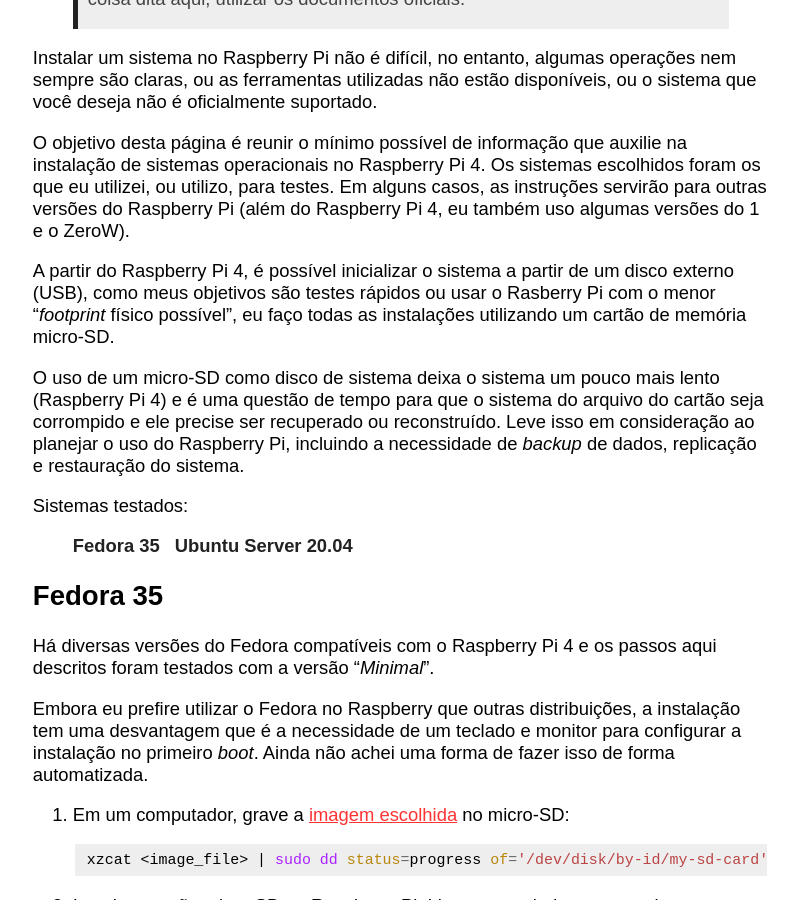
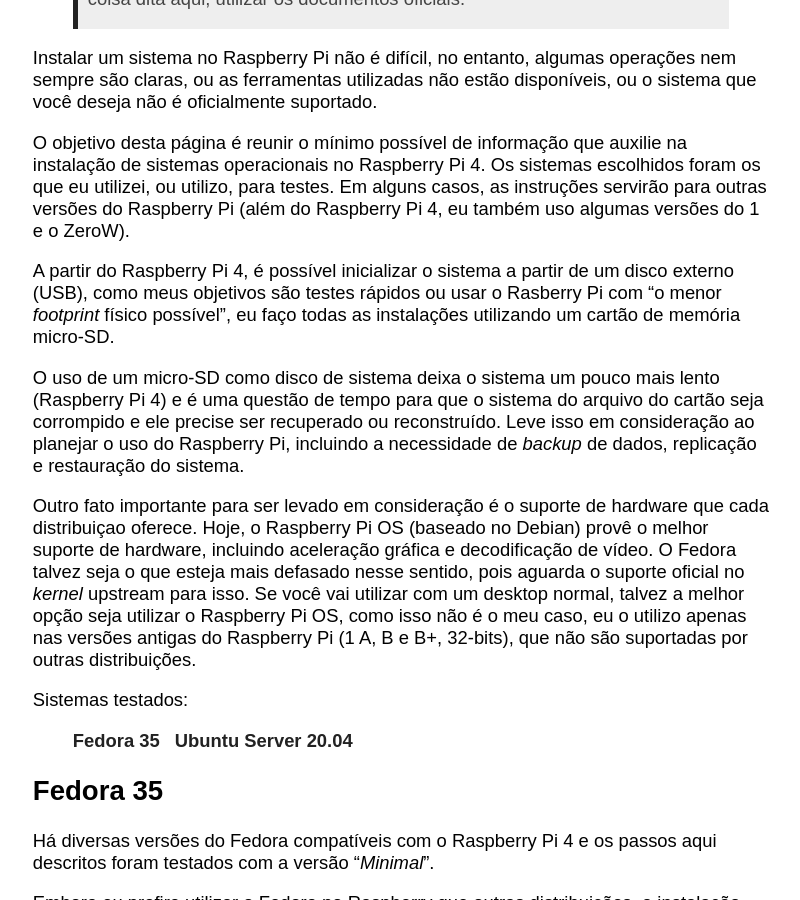
Before and after one commit to rafasgj/rafaeljeffman.com, a Jekyll site: the page built from raspberry/os-installation.md, in a window 1280 px wide and 900 px high, scrolled down 455 px. Shown: the whole window, without its empty margins (239-1039 px from the left). Built offline with Jekyll 4.4.1, drawn with Linux system fonts in a browser that asks for light colours.

Commit message:
Added note about choosing OS based on hardware support.

```diff
--- a/raspberry/os-installation.md
+++ b/raspberry/os-installation.md
@@ -17,9 +17,11 @@
 
 O objetivo desta página é reunir o mínimo possível de informação que auxilie na instalação de sistemas operacionais no Raspberry Pi 4. Os sistemas escolhidos foram os que eu utilizei, ou utilizo, para testes. Em alguns casos, as instruções servirão para outras versões do Raspberry Pi (além do Raspberry Pi 4, eu também uso algumas versões do 1 e o ZeroW).
 
-A partir do Raspberry Pi 4, é possível inicializar o sistema a partir de um disco externo (USB), como meus objetivos são testes rápidos ou usar o Rasberry Pi com o menor "_footprint_ físico possível", eu faço todas as instalações utilizando um cartão de memória micro-SD.
+A partir do Raspberry Pi 4, é possível inicializar o sistema a partir de um disco externo (USB), como meus objetivos são testes rápidos ou usar o Rasberry Pi com "o menor _footprint_ físico possível", eu faço todas as instalações utilizando um cartão de memória micro-SD.
 
 O uso de um micro-SD como disco de sistema deixa o sistema um pouco mais lento (Raspberry Pi 4) e é uma questão de tempo para que o sistema do arquivo do cartão seja corrompido e ele precise ser recuperado ou reconstruído. Leve isso em consideração ao planejar o uso do Raspberry Pi, incluindo a necessidade de _backup_ de dados, replicação e restauração do sistema.
+
+Outro fato importante para ser levado em consideração é o suporte de hardware que cada distribuiçao oferece. Hoje, o Raspberry Pi OS (baseado no Debian) provê o melhor suporte de hardware, incluindo aceleração gráfica e decodificação de vídeo. O Fedora talvez seja o que esteja mais defasado nesse sentido, pois aguarda o suporte oficial no _kernel_ upstream para isso. Se você vai utilizar com um desktop normal, talvez a melhor opção seja utilizar o Raspberry Pi OS, como isso não é o meu caso, eu o utilizo apenas nas versões antigas do Raspberry Pi (1 A, B e B+, 32-bits), que não são suportadas por outras distribuições.
 
 <div class="tag-list">Sistemas testados:</div>
 
```
Also changed, not shown: other parts of raspberry/os-installation.md (+1 -1 lines).
